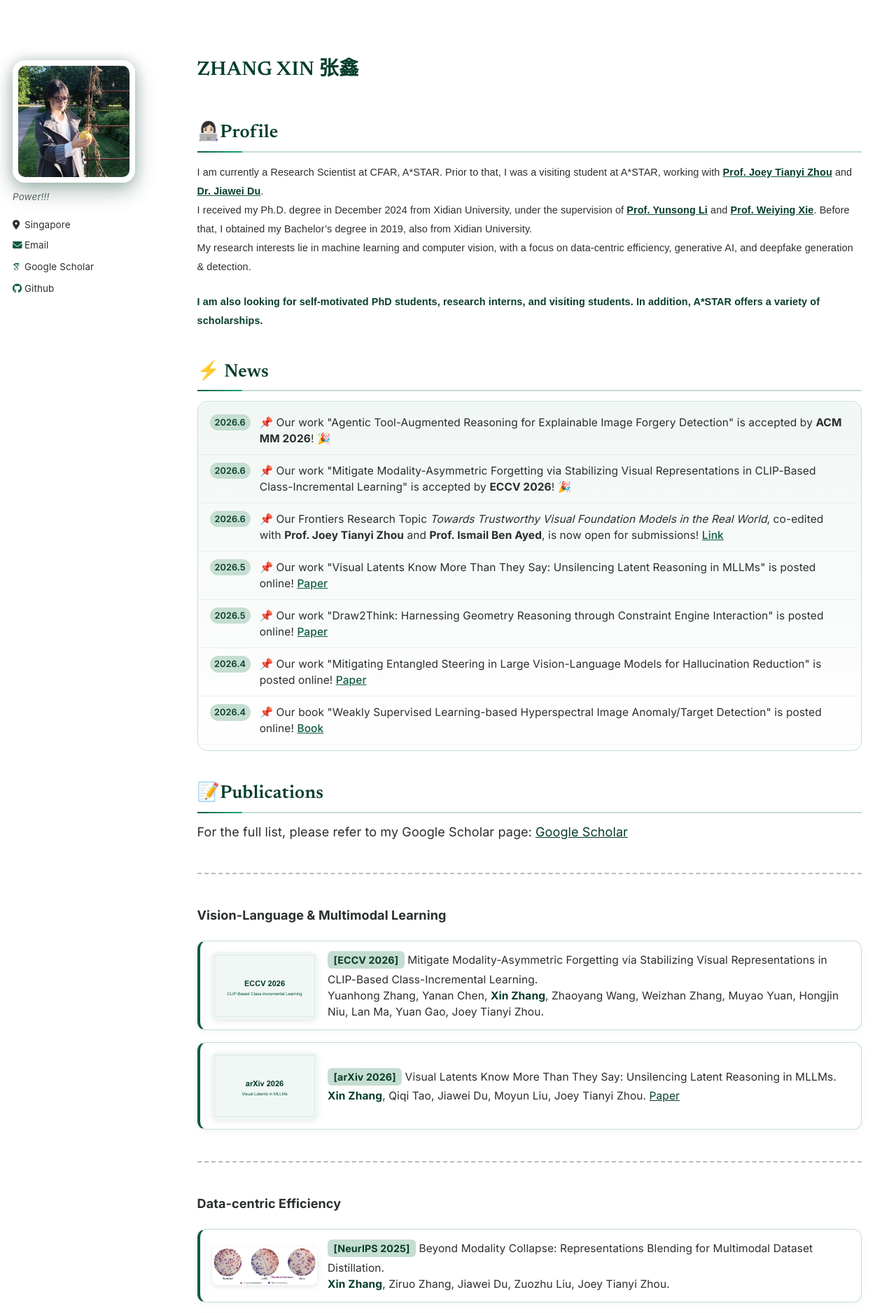
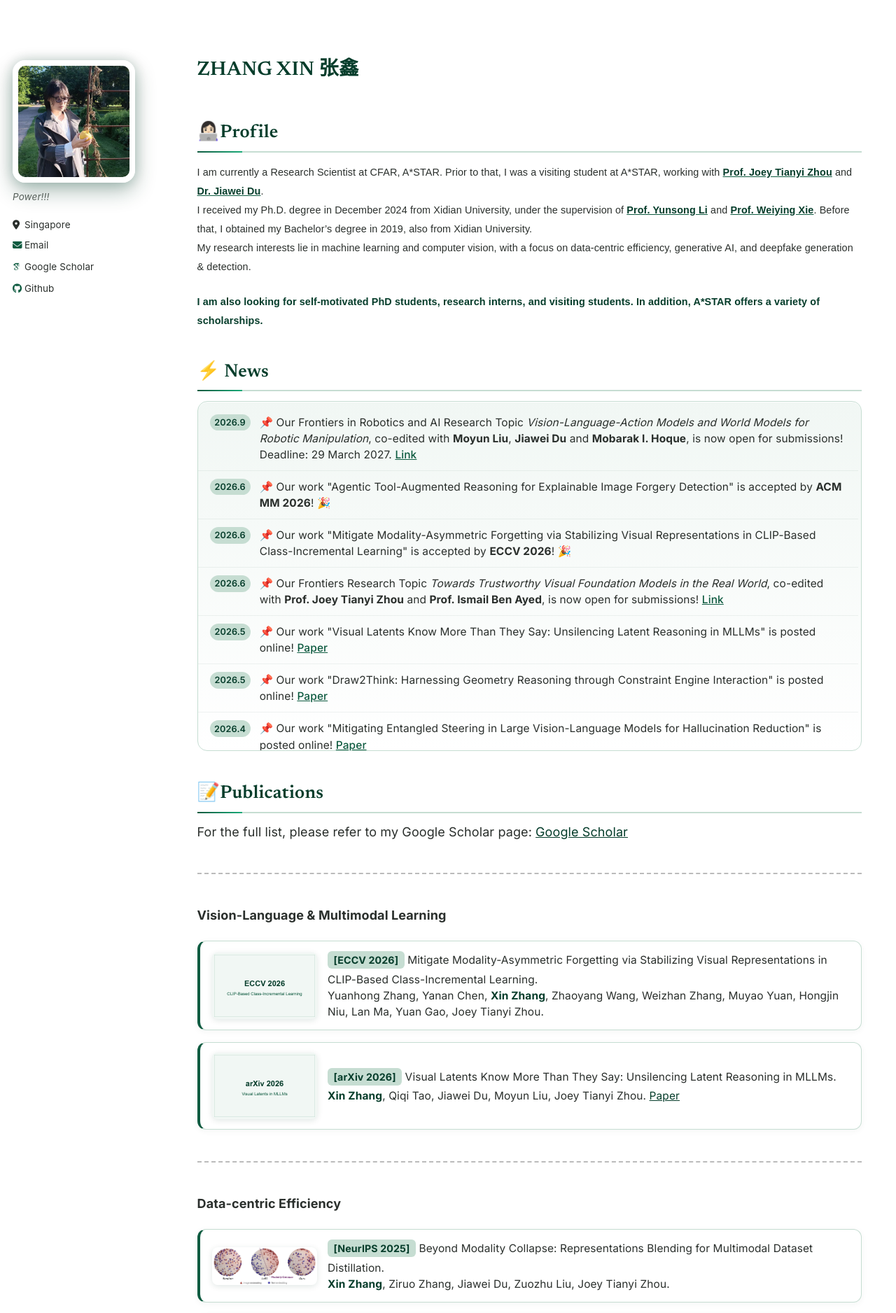
Before and after one commit to zhangxin-xd/zhangxin-xd.github.io, a Jekyll site: the page built from _pages/about.md, in a window 1280 px wide. Shown: the top 1876 px of the page at 70% size. Built offline with Jekyll 4.4.1, drawn with Linux system fonts in a browser that asks for light colours; some web fonts are replaced; a style sheet for code colours, icons or effects is not loaded.

Commit message:
Add news: Frontiers Research Topic on VLA and world models for robotic manipulation
Co-Authored-By: Claude Opus 5 <noreply@anthropic.com>

```diff
--- a/_pages/about.md
+++ b/_pages/about.md
@@ -22,6 +22,7 @@ I am also looking for self-motivated PhD students, research interns, and visitin
 ### ⚡️ News
 
 <div class="news-feed" markdown="0">
+  <div class="news-item"><span class="news-date">2026.9</span><div class="news-body"><span class="news-pin">📌</span> Our Frontiers in Robotics and AI Research Topic <i>Vision-Language-Action Models and World Models for Robotic Manipulation</i>, co-edited with <b>Moyun Liu</b>, <b>Jiawei Du</b> and <b>Mobarak I. Hoque</b>, is now open for submissions! Deadline: 29 March 2027. <a href="https://www.frontiersin.org/research-topics/85292/vision-language-action-models-and-world-models-for-robotic-manipulation">Link</a></div></div>
   <div class="news-item"><span class="news-date">2026.6</span><div class="news-body"><span class="news-pin">📌</span> Our work "Agentic Tool-Augmented Reasoning for Explainable Image Forgery Detection" is accepted by <b>ACM MM 2026</b>! 🎉</div></div>
   <div class="news-item"><span class="news-date">2026.6</span><div class="news-body"><span class="news-pin">📌</span> Our work "Mitigate Modality-Asymmetric Forgetting via Stabilizing Visual Representations in CLIP-Based Class-Incremental Learning" is accepted by <b>ECCV 2026</b>! 🎉</div></div>
   <div class="news-item"><span class="news-date">2026.6</span><div class="news-body"><span class="news-pin">📌</span> Our Frontiers Research Topic <i>Towards Trustworthy Visual Foundation Models in the Real World</i>, co-edited with <b>Prof. Joey Tianyi Zhou</b> and <b>Prof. Ismail Ben Ayed</b>, is now open for submissions! <a href="https://www.frontiersin.org/research-topics/82034/towards-trustworthy-visual-foundation-models-in-the-real-world">Link</a></div></div>
```
